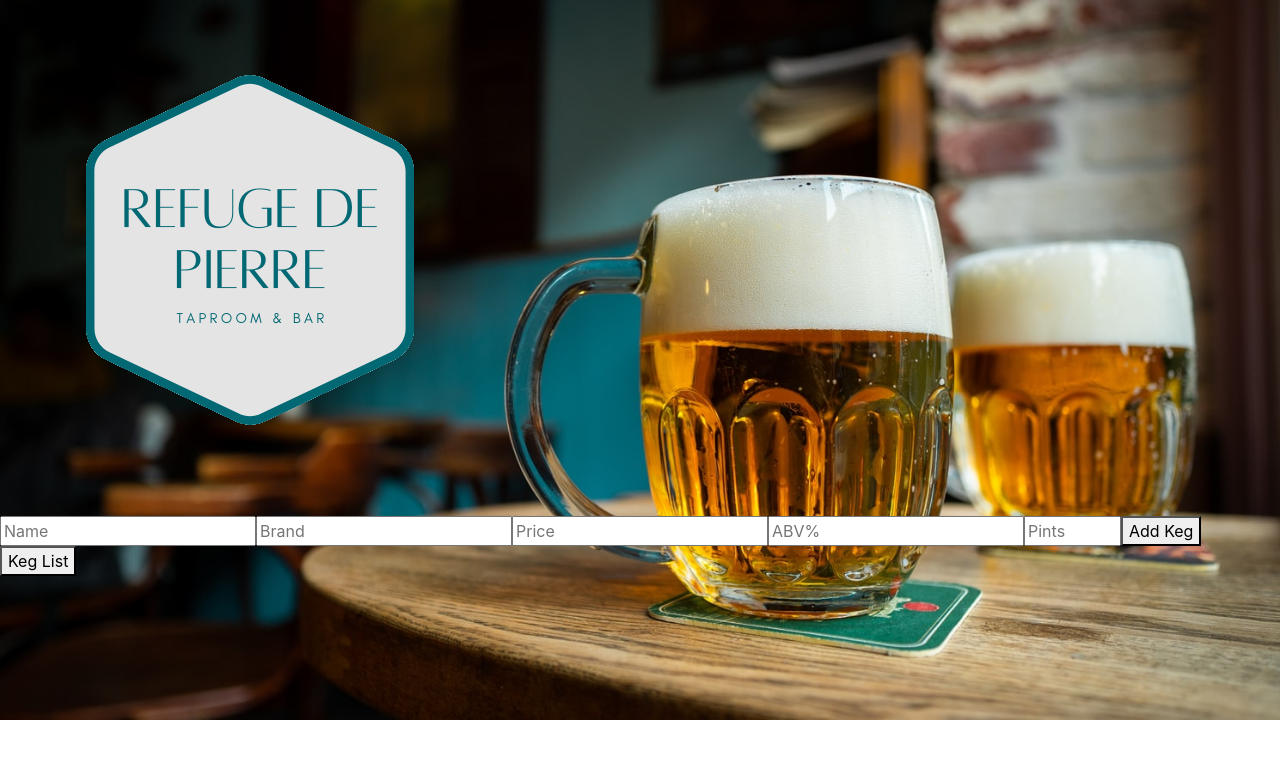
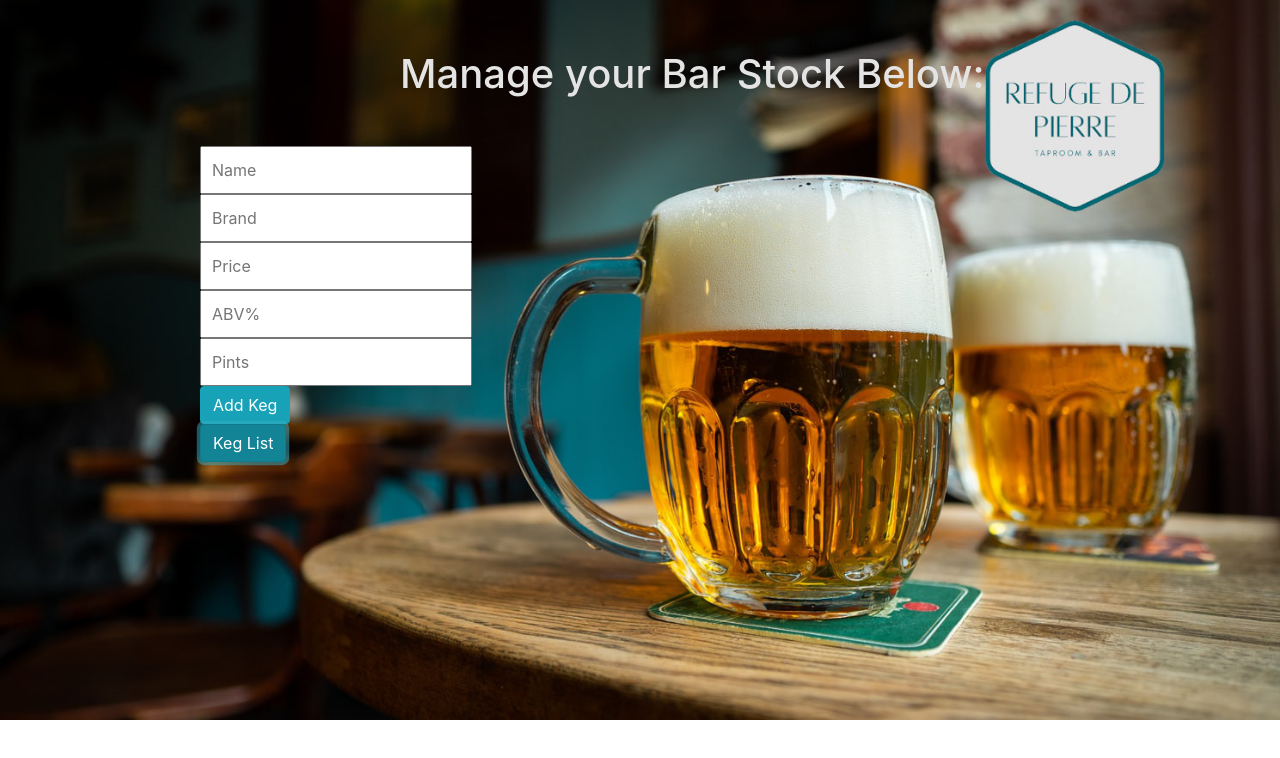
Before and after one commit to HarrisonStrand/tap-room-redux, a React (Create React App) app: page / in a window 1280 px wide. Both pictures are taken after a click on the button "Create New Keg". Shown: the top 758 px of the page. Built offline with nearby package versions, Linux system fonts and the light colour scheme.

Commit message:
add styling to all components

```diff
--- a/src/components/App.js
+++ b/src/components/App.js
@@ -2,14 +2,21 @@ import React from 'react';
 import Banner from './Banner';
 import Keg from './Keg';
 import KegControl from './KegControl';
-import beerbackground from './../img/beerbackground.jpeg';
 
 function App() {
+  const appStyles = {
+    color: '#E4E4E4',
+    marginLeft: '200px',
+    marginTop: '50px'
+  }
+
   return (
     <>
+    <div className='app' style={appStyles}>
     <Banner />
     <Keg />
     <KegControl />
+    </div>
     </>
   );
 }
--- a/src/components/Banner.js
+++ b/src/components/Banner.js
@@ -1,17 +1,19 @@
 import React from "react";
-import RefugeDePierre from '../img/RefugeDePierre.png';
 
 function Banner(){
 
-  // const bannerStyles = {
-  //   marginLeft: '1500px',
-  //   marginTop: '30px',
-  //   position: 'inherit'
-  // }
+  const bannerStyles = {
+    color: '#E4E4E4',
+    marginLeft: '200px',
+    marginTop: '50px'
+  }
 
   return (
     <>
-    <img src={RefugeDePierre} alt="An image of a logo" />
+    <div className='banner' style={bannerStyles}>
+      <h1>Manage your Bar Stock Below:</h1>
+      <br></br>
+    </div>
 		</>
   );
 }
--- a/src/components/EditKegForm.js
+++ b/src/components/EditKegForm.js
@@ -18,11 +18,17 @@ function EditKegForm (props) {
 		});
 	}
 
-	return (
-		<>
+  const editFormStyles = {
+    color: '#E4E4E4'
+  }
+
+  return (
+    <>
+    <div className='editform' style={editFormStyles}>
 			<ReusableKegForm
 			formSubmissionHandler = {handleEditKegFormSubmission}
 			buttonText = 'Update Keg' />
+		</div>
 		</>
 	);
 }
--- a/src/components/KegControl.js
+++ b/src/components/KegControl.js
@@ -140,7 +140,7 @@ class KegControl extends React.Component {
 		return (
 			<>
 			{currentlyVisibleState}
-			<button onClick = {this.handleClick}>{buttonText}</button>
+			<button className='btn btn-info' onClick = {this.handleClick}>{buttonText}</button>
 			</>
 		)
 	}
--- a/src/components/KegDetail.js
+++ b/src/components/KegDetail.js
@@ -5,8 +5,13 @@ function KegDetail(props) {
 
 	const { keg, onClickingDelete, onClickingPurchase } = props;
 
-	return (
-		<>
+  const detailStyles = {
+    color: '#E4E4E4'
+  }
+
+  return (
+    <>
+    <div className='detail' style={detailStyles}>
 			<h1>Keg Details</h1>
 			<hr />
 			<p>Name: {keg.name}</p>
@@ -15,9 +20,10 @@ function KegDetail(props) {
 			<p>ABV: {keg.ABV}%</p>
 			<p>Pints Remaining: {keg.pints}/124</p>
 			<p>{keg.stock}</p>
-			<button onClick={()=> onClickingPurchase() }>Purchase</button>
-			<button onClick={ props.onClickingEdit }>Update Keg</button>
-			<button onClick={()=> onClickingDelete(keg.id) }>Delete</button>
+			<button className='btn btn-info' onClick={()=> onClickingPurchase() }>Purchase</button>
+			<button className='btn btn-info' onClick={ props.onClickingEdit }>Update Keg</button>
+			<button className='btn btn-info' onClick={()=> onClickingDelete(keg.id) }>Delete</button>
+		</div>
 		</>
 	);
 }
--- a/src/components/KegList.js
+++ b/src/components/KegList.js
@@ -4,8 +4,13 @@ import PropTypes from 'prop-types';
 
 function KegList(props) {
 
-	return (
-		<>
+  const listStyles = {
+    color: '#E4E4E4'
+  }
+
+  return (
+    <>
+    <div className='list' style={listStyles}>
 			{props.kegList.map((keg) =>
 			<Keg
 				whenKegClicked = {props.onKegSelection}
@@ -17,6 +22,7 @@ function KegList(props) {
 				id = {keg.id}
 				key = {keg.id} />
 				)}
+			</div>
 		</>
 	)
 }
--- a/src/components/NewKegForm.js
+++ b/src/components/NewKegForm.js
@@ -17,11 +17,17 @@ function NewKegForm(props) {
 		})
 	}
 
+  const newFormStyles = {
+    color: '#E4E4E4'
+  }
+
   return (
     <>
+    <div className='newform' style={newFormStyles}>
 			<ReusableKegForm
 				formSubmissionHandler = {handleNewKegFormSubmission}
 				buttonText = 'Add Keg'/>
+		</div>
     </>
   );
 }
--- a/src/components/ReusableKegForm.js
+++ b/src/components/ReusableKegForm.js
@@ -2,35 +2,45 @@ import React from 'react';
 import PropTypes from 'prop-types';
 
 function ReusableKegForm(props) {
-	return (
-		<>
+  const FormStyles = {
+    color: '#E4E4E4'
+  }
+
+  return (
+    <>
+    <div className='form' style={FormStyles}>
 			<form onSubmit={props.formSubmissionHandler}>
 				<input
 					type='text'
 					name='name'
 					placeholder='Name'/>
+					<br></br>
 				<input
 					type='text'
 					name='brand'
 					placeholder='Brand'/>
+					<br></br>
 				<input
 					type='number'
 					min='0'
 					name='price'
 					placeholder='Price'/>
+					<br></br>
 				<input
 					type='number'
 					min='0'
 					name='ABV'
 					placeholder='ABV%'/>
+					<br></br>
 				<input
 					type='number'
 					min='0'
-					max='124'
 					name='pints'
 					placeholder='Pints'/>
-				<button type='submit'>{props.buttonText}</button>
+					<br></br>
+				<button className='btn btn-info'type='submit'>{props.buttonText}</button>
 			</form>
+		</div>
 		</>
 	);
 }
--- a/src/index.css
+++ b/src/index.css
@@ -5,7 +5,7 @@ body {
     sans-serif;
   -webkit-font-smoothing: antialiased;
   -moz-osx-font-smoothing: grayscale;
-  background-image: url('./img/beerbackground.jpeg');
+  background-image: url('./img/backgroundwithlogo.jpeg');
   background-size: cover;
   background-repeat: no-repeat;
 
@@ -15,3 +15,7 @@ code {
   font-family: source-code-pro, Menlo, Monaco, Consolas, 'Courier New',
     monospace;
 }
+
+input {
+  padding: 10px;
+}
```
Also changed, not shown: src/img/backgroundwithlogo.jpeg (added), src/img/beerbanner.jpg (deleted).
